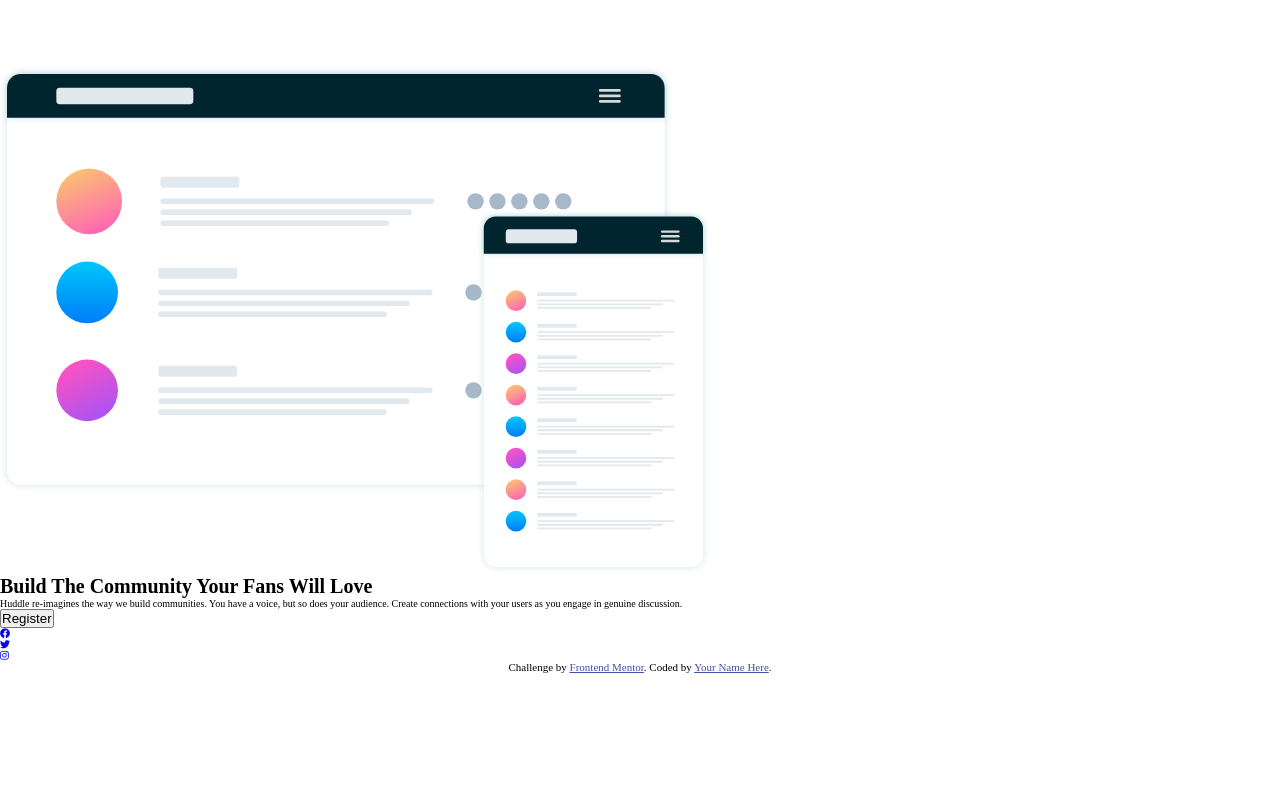
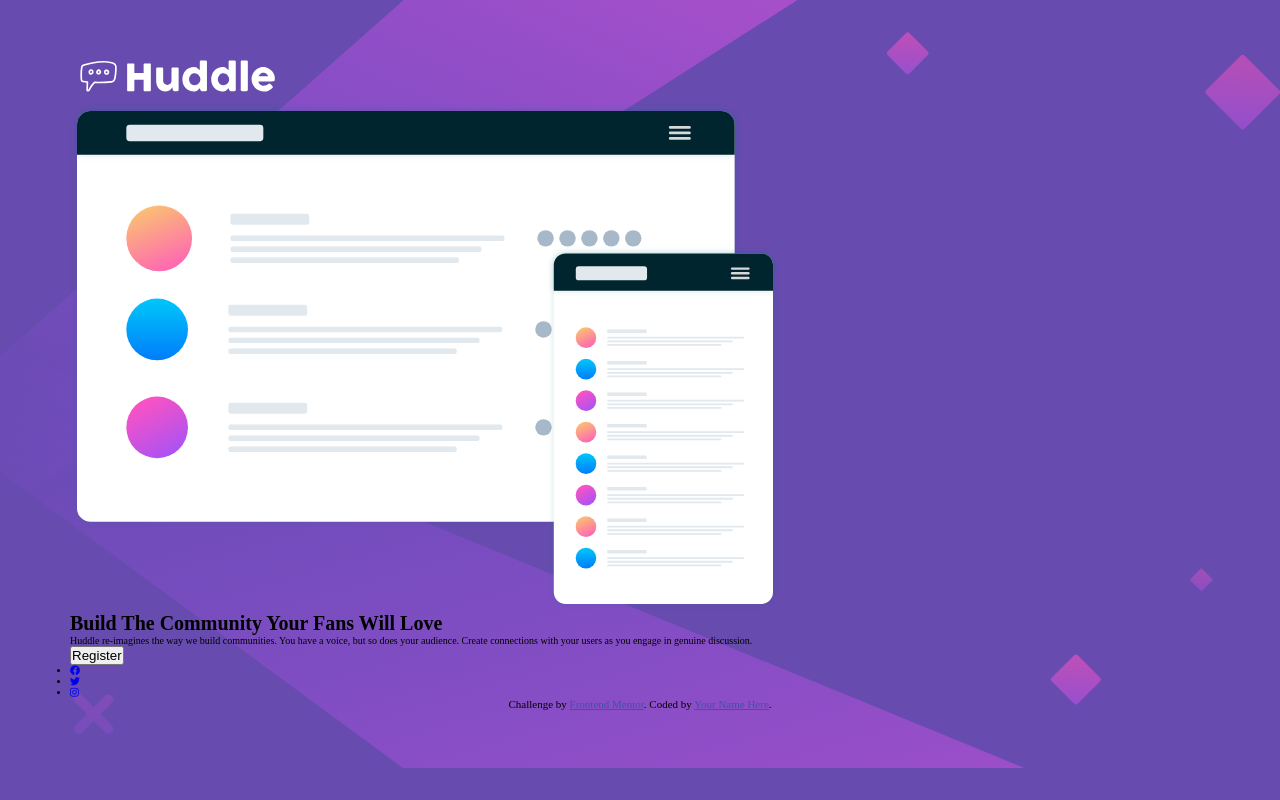
Before and after one commit to GuilhermeAmado/huddle-landing-page-with-single-introductory-section, a plain HTML site: page index.html in a window 1280 px wide. Drawn offline with Linux system fonts and the light colour scheme.

Commit message:
Added body and logo styling

```diff
--- a/css/style.css
+++ b/css/style.css
@@ -18,4 +18,14 @@ html {
 
 body {
     box-sizing: border-box;
+    background-color: var(--primary-color);
+    background-image: url(../images/bg-desktop.svg);
+    background-size: cover;
+    background-position: center;
+    background-repeat: no-repeat;
+    padding: 5rem 7rem;
 }
+
+.logo {
+    width: 210px;
+}
```
